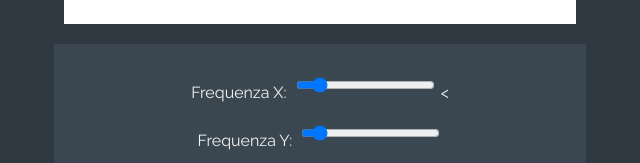
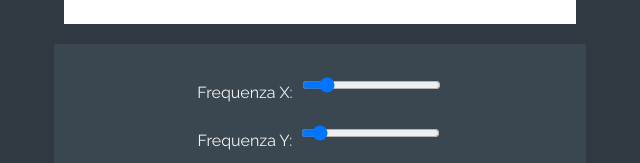
Before and after one commit to InformaticaGalilei/Gruppo3, a plain HTML site: page index.html in a window 1280 px wide. Shown: the part 631-794 px from the top of the page, 320-960 px from the left. Drawn offline with Linux system fonts and the light colour scheme.

Commit message:
Update index.html

```diff
--- a/index.html
+++ b/index.html
@@ -18,7 +18,7 @@
 	</div>
 
 	<div id="controlsArea">
-		<p>Frequenza X: <input class="slider" type="range" id="Fx" onchange="app.fx = parseFloat(this.value); app.vFx.innerHTML = this.value;" value="3" min="1" max="20"> <span id="fxVal"></span><</p>
+		<p>Frequenza X: <input class="slider" type="range" id="Fx" onchange="app.fx = parseFloat(this.value); app.vFx.innerHTML = this.value;" value="3" min="1" max="20"> <span id="fxVal"></span></p>
 		<p>Frequenza Y: <input class="slider" type="range" id="Fy" onchange="app.fy = parseFloat(this.value); app.vFy.innerHTML = this.value;" value="2" min="1" max="20"> <span id="fyVal"></span></p>
 		<p>Velocità: <input class="slider" type="range" id="Speed" onchange="app.speed = parseFloat(this.value)" value="5" min="1" max="10"></p>
 	</div>
```
